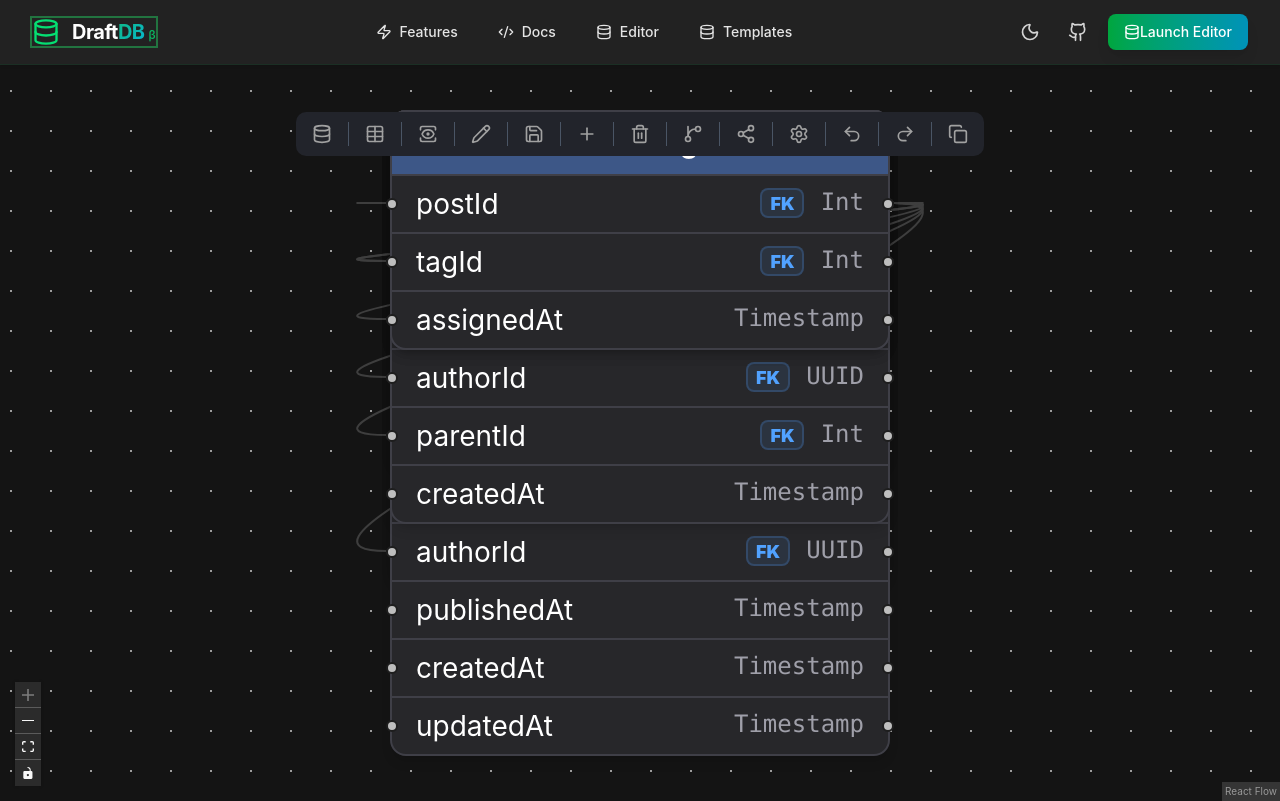
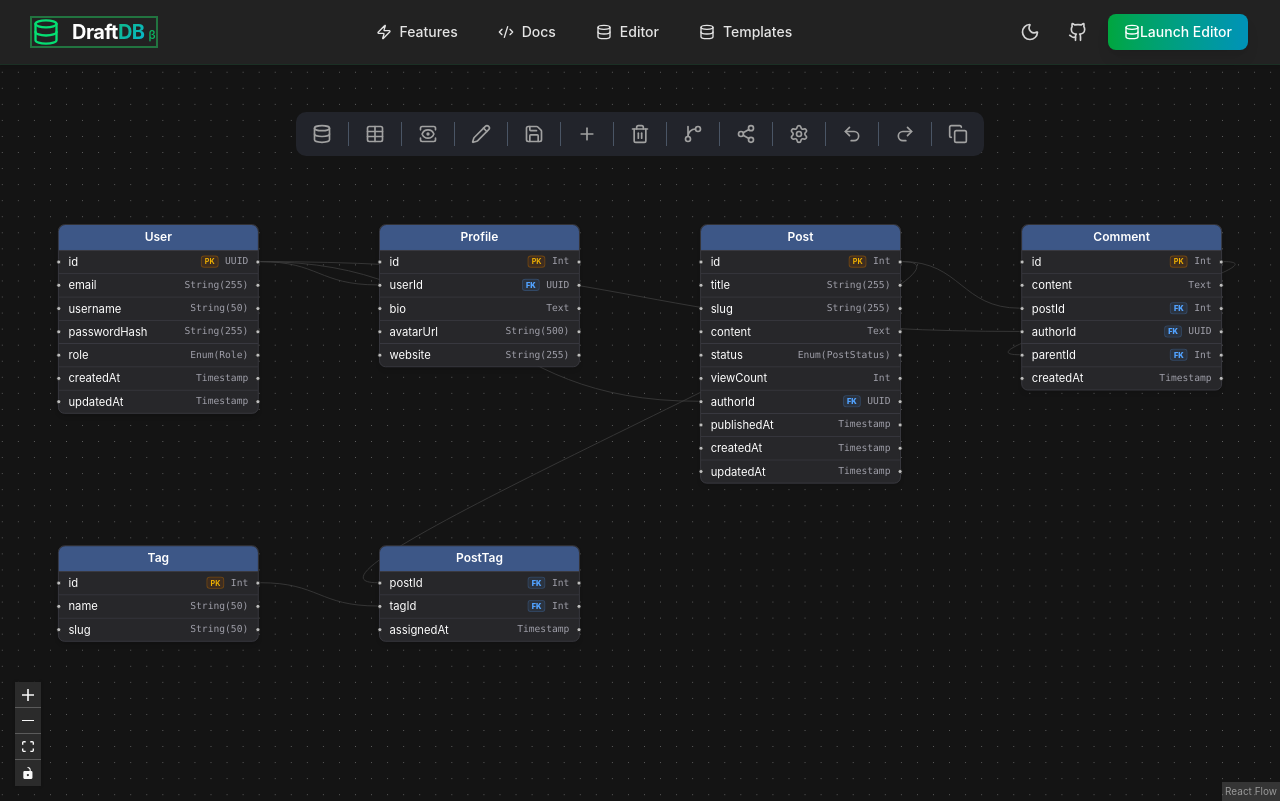
Before and after one commit to nguyentansinh123/DraftDB, a React app in the folder frontend/: page /editor in a window 1280 px wide. Built offline with nearby package versions, Linux system fonts and the light colour scheme; the HTML template or start-up script is replaced by a standard one.

Commit message:
grid layout

```diff
--- a/frontend/package.json
+++ b/frontend/package.json
@@ -27,6 +27,7 @@
   },
   "devDependencies": {
     "@eslint/js": "^9.39.1",
+    "@types/dagre": "^0.7.54",
     "@types/node": "^24.10.1",
     "@types/react": "^19.2.7",
     "@types/react-dom": "^19.2.3",
--- a/frontend/src/components/Canvas.tsx
+++ b/frontend/src/components/Canvas.tsx
@@ -65,10 +65,10 @@ const nodeTypes_1 = {
 
 // edges
 const { nodes, edges } = extractData(mockSchema);
-const models: Node[] = nodes.map((model) => {
+const models: Node[] = nodes.map((model, index) => {
   return {
     id: model.modelName,
-    position: { x: 0, y: 0 },
+    position: { x: (index % 4) * 400, y: Math.floor(index / 4) * 400 },
     data: model as unknown as Record<string, unknown>,
     type: "model1",
   };
@@ -88,15 +88,15 @@ const edgeEdgeType: Edge[] = edges.map((edge) => {
 const Canvas = () => {
   const { theme } = useTheme();
 
-  const [nodesState, _, onNodesChange] = useNodesState(models);
-  const [edgeState, setEdgeState, onEdgeChange] =
+  const [nodesState, _setNodesState, onNodesChange] = useNodesState(models);
+  const [edgeState, _setEdgeState, onEdgeChange] =
     useEdgesState<Edge>(edgeEdgeType);
-  const onConnect = useCallback(
-    (connection: Connection) => {
-      setEdgeState((oldEdges) => addEdge(connection, oldEdges));
-    },
-    [setEdgeState],
-  );
+  // const onConnect = useCallback(
+  //   (connection: Connection) => {
+  //     setEdgeState((oldEdges) => addEdge(connection, oldEdges));
+  //   },
+  //   [setEdgeState],
+  // );
 
   return (
     <div style={{ width: "100vw", height: "calc(100vh - 4rem)" }}>
```
Also changed, not shown: 1 other file (tests, documents, lock files or other folders).
